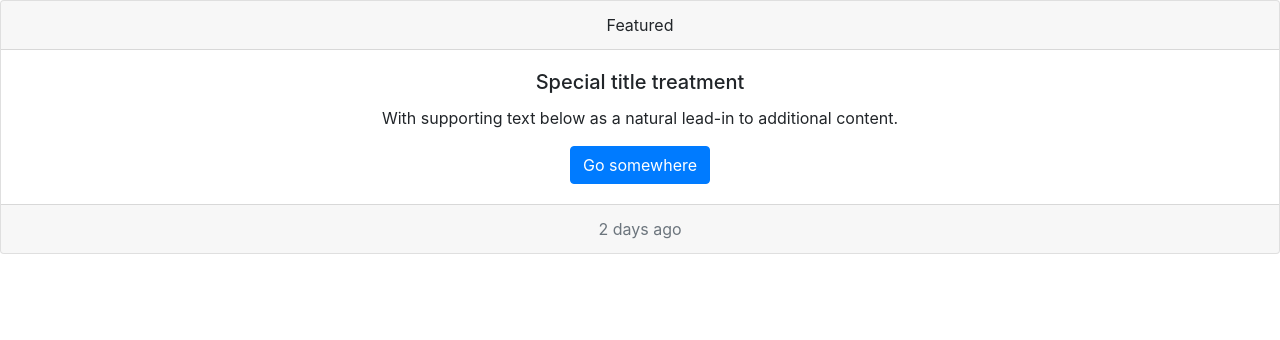
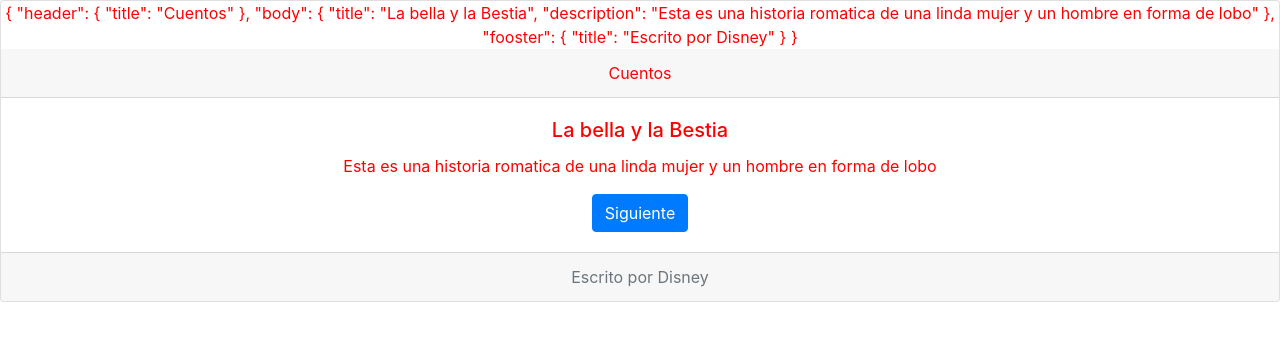
Before and after one commit to cesarcastmore/tecgurus, an Angular app: page / in a window 1280 px wide. Shown: the top 340 px of the page. Built offline with nearby package versions, Linux system fonts and the light colour scheme.

Commit message:
un estilo para todos los componentes

```diff
--- a/src/app/app.component.html
+++ b/src/app/app.component.html
@@ -1,14 +1 @@
-<!--https://getbootstrap.com/docs/4.1/components/card/!-->
-<div class="card text-center">
-  <div class="card-header">
-    Featured
-  </div>
-  <div class="card-body">
-    <h5 class="card-title">Special title treatment</h5>
-    <p class="card-text">With supporting text below as a natural lead-in to additional content.</p>
-    <a href="#" class="btn btn-primary">Go somewhere</a>
-  </div>
-  <div class="card-footer text-muted">
-    2 days ago
-  </div>
-</div>
+<app-card></app-card>
--- a/src/app/shared/body/body.component.ts
+++ b/src/app/shared/body/body.component.ts
@@ -1,4 +1,5 @@
 import { Component, OnInit } from '@angular/core';
+import { Body } from '../../model/body';
 
 @Component({
   selector: 'app-body',
@@ -7,7 +8,7 @@ import { Component, OnInit } from '@angular/core';
 })
 export class BodyComponent implements OnInit {
 
-  public body: any = {
+  public body: Body = {
     title: 'La bella y la Bestia',
     description: 'Esta es una historia romatica de una linda mujer y un hombre en forma de lobo'
   };
--- a/src/app/shared/card/card.component.css
+++ b/src/app/shared/card/card.component.css
@@ -0,0 +1,3 @@
+ .color{
+ 	color: red;
+ }
--- a/src/app/shared/card/card.component.html
+++ b/src/app/shared/card/card.component.html
@@ -1,5 +1,6 @@
 <!--https://getbootstrap.com/docs/4.1/components/card/!-->
-<div class="card text-center">
+<div class="card text-center color">
+	{{ card | json }}
   <app-header></app-header>
   <app-body></app-body>
   <app-fooster></app-fooster>
--- a/src/app/shared/card/card.component.ts
+++ b/src/app/shared/card/card.component.ts
@@ -1,4 +1,6 @@
 import { Component, OnInit } from '@angular/core';
+import { Card } from '../../model/card';
+
 
 @Component({
   selector: 'app-card',
@@ -7,9 +9,19 @@ import { Component, OnInit } from '@angular/core';
 })
 export class CardComponent implements OnInit {
 
-  constructor() { }
+  public card: Card = {
+    header: { title: 'Cuentos' },
+    body: {
+      title: 'La bella y la Bestia',
+      description: 'Esta es una historia romatica de una linda mujer y un hombre en forma de lobo'
+    },
+    fooster: { title: 'Escrito por Disney' }
 
-  ngOnInit() {
-  }
+  };
+
+
+  constructor() {}
+
+  ngOnInit() {}
 
 }
--- a/src/app/shared/fooster/fooster.component.html
+++ b/src/app/shared/fooster/fooster.component.html
@@ -1,3 +1,3 @@
   <div class="card-footer text-muted">
-    {{title}}
+    {{fooster.title}}
   </div>
--- a/src/app/shared/fooster/fooster.component.ts
+++ b/src/app/shared/fooster/fooster.component.ts
@@ -1,4 +1,5 @@
 import { Component, OnInit } from '@angular/core';
+import { Fooster } from '../../model/fooster';
 
 @Component({
   selector: 'app-fooster',
@@ -7,7 +8,7 @@ import { Component, OnInit } from '@angular/core';
 })
 export class FoosterComponent implements OnInit {
 
-  public title: string = 'Escrito por Disney'
+  public fooster: Fooster= { title:'Escrito por Disney'}
 
   constructor() {}
 
--- a/src/app/shared/header/header.component.html
+++ b/src/app/shared/header/header.component.html
@@ -1,3 +1,3 @@
   <div class="card-header">
-    {{title}}
+    {{header.title}}
   </div>
--- a/src/app/shared/header/header.component.ts
+++ b/src/app/shared/header/header.component.ts
@@ -1,4 +1,5 @@
 import { Component, OnInit } from '@angular/core';
+import { Header } from '../../model/header';
 
 @Component({
   selector: 'app-header',
@@ -7,7 +8,7 @@ import { Component, OnInit } from '@angular/core';
 })
 export class HeaderComponent implements OnInit {
 
-  public title: string = 'Cuentos'
+  public header: Header = {title: 'Cuentos'};
 
 
   constructor() {}
```
Also changed, not shown: src/app/app.module.ts (+9 -1 lines).
